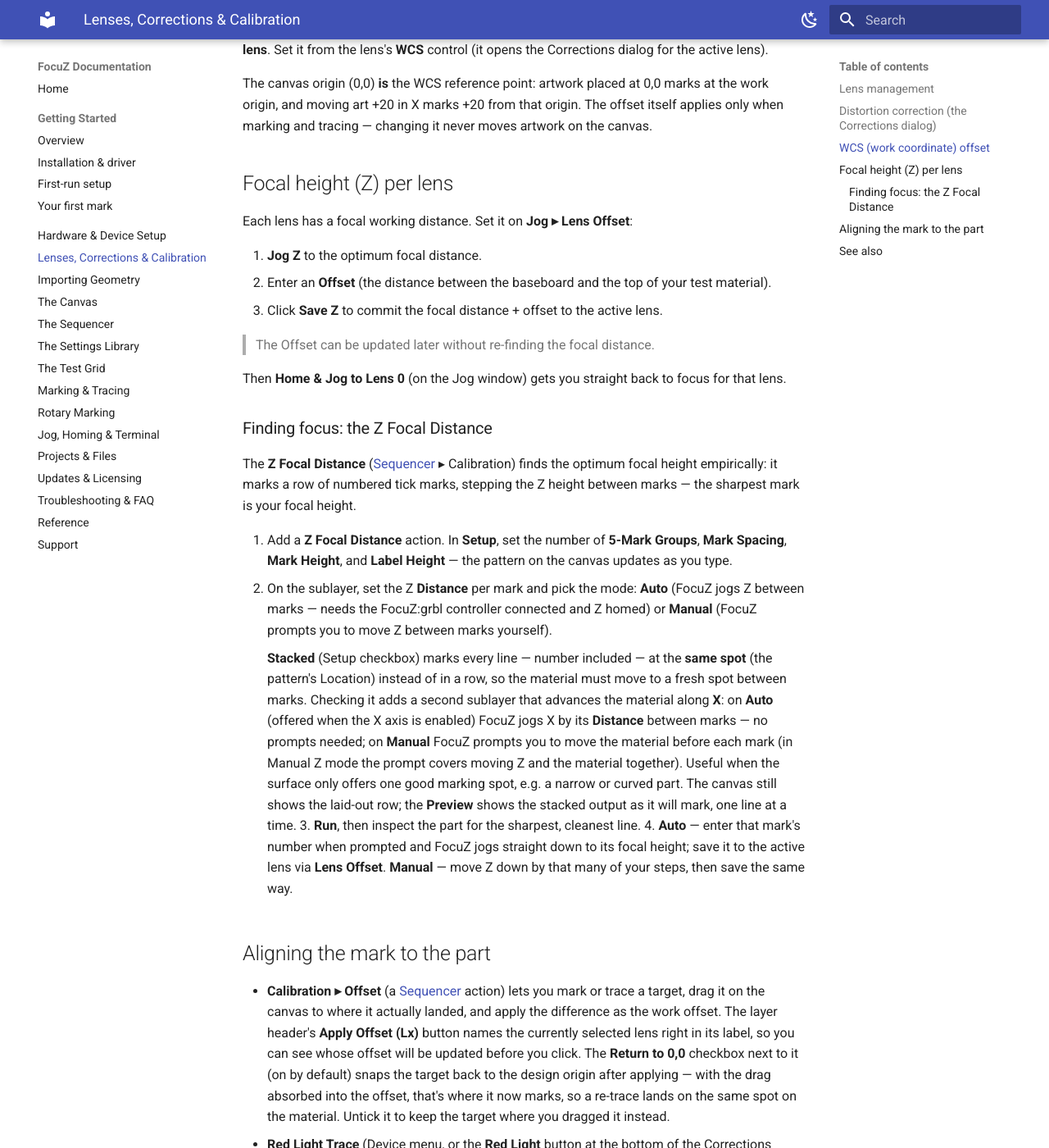
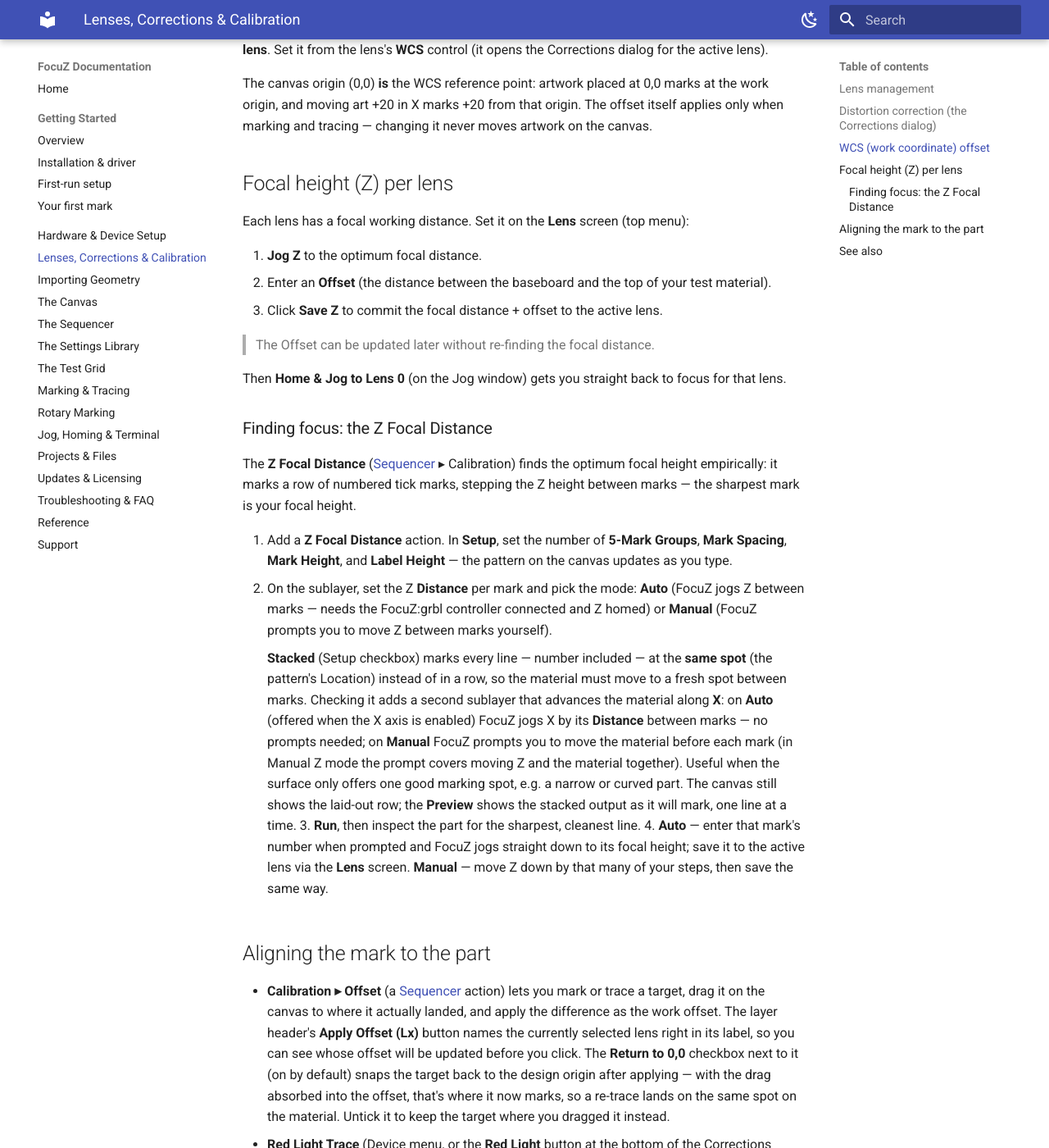
Before and after one commit to Lokahi-Shop/focuz-docs, an MkDocs documentation site: the page built from docs/lenses-corrections.md, in a window 1280 px wide and 1400 px high, scrolled down 1162 px. Shown: the whole window at 82% size. Built offline with MkDocs 1.6.1 and Material for MkDocs 9.7.7, drawn with Linux system fonts in a browser that asks for light colours.

Commit message:
docs: Lens Offset menu renamed to Lens (top menu; also fixes stale Jog-submenu pathing)
Co-Authored-By: Claude Fable 5 <noreply@anthropic.com>

```diff
--- a/docs/lenses-corrections.md
+++ b/docs/lenses-corrections.md
@@ -62,7 +62,7 @@ tracing — changing it never moves artwork on the canvas.
 
 ## Focal height (Z) per lens
 
-Each lens has a focal working distance. Set it on **Jog ▸ Lens Offset**:
+Each lens has a focal working distance. Set it on the **Lens** screen (top menu):
 
 1. **Jog Z** to the optimum focal distance.
 2. Enter an **Offset** (the distance between the baseboard and the top of your test material).
@@ -94,7 +94,7 @@ focal height.
     will mark, one line at a time.
 3. **Run**, then inspect the part for the sharpest, cleanest line.
 4. **Auto** — enter that mark's number when prompted and FocuZ jogs straight down to its focal height;
-   save it to the active lens via **Lens Offset**. **Manual** — move Z down by that many of your steps,
+   save it to the active lens via the **Lens** screen. **Manual** — move Z down by that many of your steps,
    then save the same way.
 
 ## Aligning the mark to the part
```
Also changed, not shown: docs/getting-started/first-run.md (+1 -1 lines).
